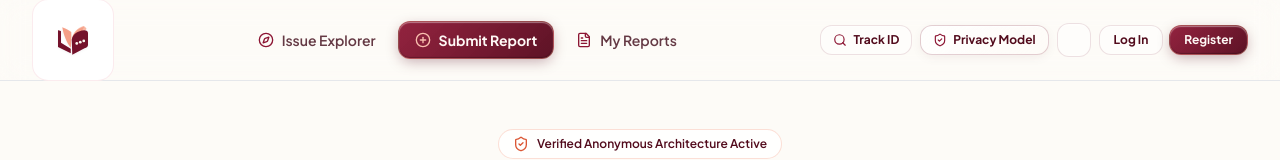
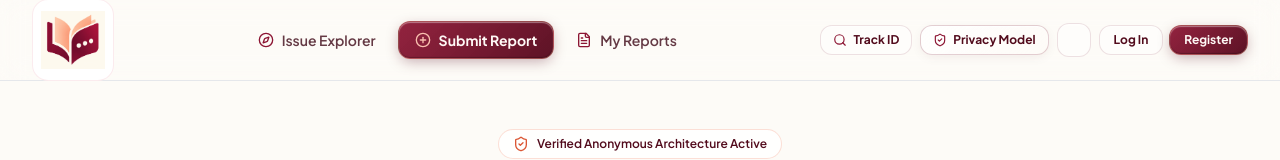
Before and after one commit to sindhuradevi7-ux/CampusVoice, a React (Vite) app in the folder client/: page / in a window 1280 px wide. Shown: the top 160 px of the page. Built offline with nearby package versions, Linux system fonts and the light colour scheme; no server answers; a web font is replaced by a local one.

Commit message:
feat(logo): replace navbar brand mark with authentic high-resolution open-book logo asset

```diff
--- a/client/src/components/common/BrandLogo.jsx
+++ b/client/src/components/common/BrandLogo.jsx
@@ -1,52 +1,18 @@
 import React from 'react';
+import logoImg from '../../assets/logo.png';
 
-export const BrandLogo = ({ className = "w-10 h-10", showGlow = false }) => {
+export const BrandLogo = ({ className = "w-10 h-10", showGlow = false, alt = "Brand Mark Logo" }) => {
   return (
     <div className={`relative inline-flex items-center justify-center shrink-0 ${className}`}>
       {showGlow && (
         <div className="absolute inset-0 bg-gradient-to-tr from-burgundy-700/20 to-peach-500/30 rounded-2xl blur-md -z-10" />
       )}
-      <svg
-        viewBox="0 0 512 512"
-        fill="none"
-        xmlns="http://www.w3.org/2000/svg"
-        className="w-full h-full object-contain drop-shadow-sm transition-transform duration-300 hover:scale-105"
-      >
-        {/* Left Burgundy Book Cover Backing */}
-        <path
-          d="M136 178C136 178 152 181 160 186V278L238 326V362L136 312V178Z"
-          fill="#74122B"
-        />
-
-        {/* Left Peach Page Front */}
-        <path
-          d="M238 318C206 280 182 220 170 154C204 168 230 182 242 192C244 236 242 284 238 318Z"
-          fill="#F59F87"
-        />
-
-        {/* Back Peach Page (Right Side Peeking) */}
-        <path
-          d="M246 250C258 190 295 158 342 144C354 152 362 160 364 166C360 174 352 182 344 186C306 196 268 222 246 250Z"
-          fill="#F8B8A4"
-        />
-
-        {/* Main Right Peach Page */}
-        <path
-          d="M246 260C254 200 290 168 344 150C330 190 290 238 246 260Z"
-          fill="#F59F87"
-        />
-
-        {/* Right Burgundy Book Cover / Speech Shape */}
-        <path
-          d="M246 252C256 204 292 184 346 178C366 178 376 186 376 202V294C376 308 366 316 348 322L250 374L246 252Z"
-          fill="#74122B"
-        />
-
-        {/* Speech Bubble Dots inside Right Burgundy Cover */}
-        <circle cx="286" cy="283" r="11" fill="#FAF6EE" />
-        <circle cx="314" cy="273" r="11" fill="#FAF6EE" />
-        <circle cx="342" cy="263" r="11" fill="#FAF6EE" />
-      </svg>
+      <img
+        src={logoImg}
+        alt={alt}
+        className="w-full h-full object-contain drop-shadow-xs transition-transform duration-300 hover:scale-105 select-none"
+        draggable={false}
+      />
     </div>
   );
 };
```
Also changed, not shown: client/public/logo.png (added), client/src/assets/logo.png (added).
